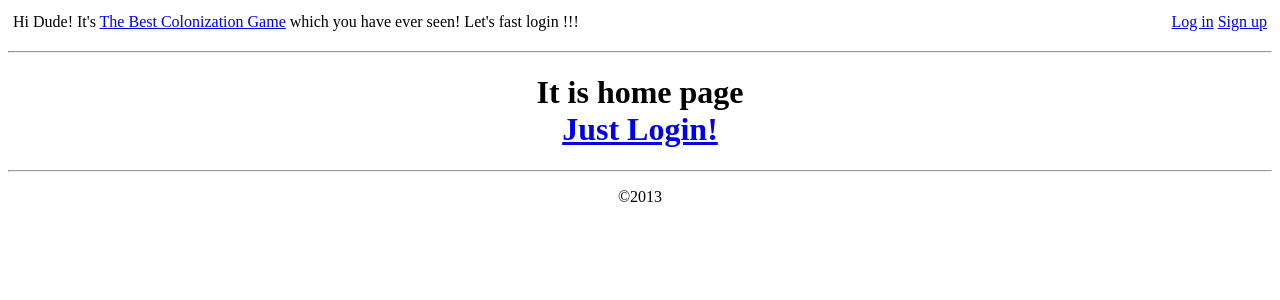
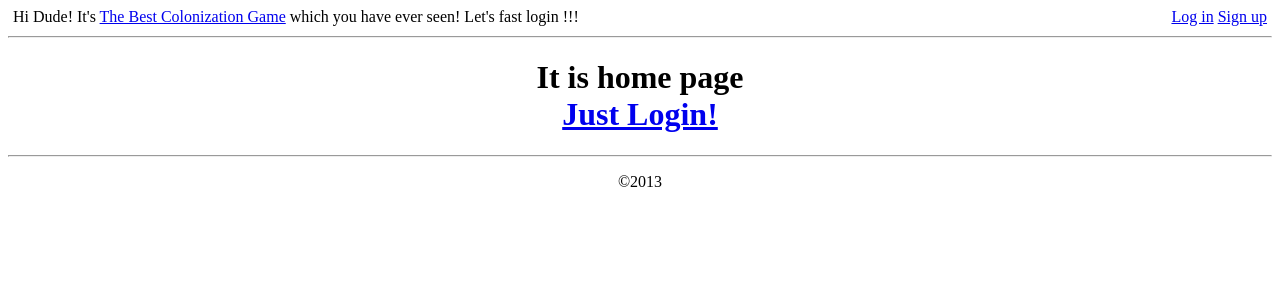
Before and after one commit to ArtemAstahov/colonization, a Django app: page / in a window 1280 px wide. Shown: the top 300 px of the page. Run offline with Django 3.2, Linux system fonts and the light colour scheme; some libraries are stand-ins or nearby versions.

Commit message:
change layout

```diff
--- a/requirements.txt
+++ b/requirements.txt
@@ -1 +1 @@
-Django==1.6
+Django==1.6.1
--- a/templates/game/header.html
+++ b/templates/game/header.html
@@ -5,8 +5,8 @@
     <script type="text/javascript" charset="utf-8" src="{% static "game/js/lib/kinetic-v4.7.4.min.js" %}" ></script>
 </head>
 
-<header style="width: 100%; height: 35px; text-align: center;">
-    <div style="float: left; margin: 5px">
+<header style="width: 100%; height: 20px; text-align: center;">
+    <div style="float: left; margin-left: 5px;">
         Hi
         {% if user.is_authenticated %}
             {{ user.username }}!
@@ -21,7 +21,7 @@
         {% endif %}
     </div>
 
-    <div style="float: right; margin: 5px">
+    <div style="float: right; margin-right: 5px">
         {% if user.is_authenticated %}
             <a href="logout">Logout</a>
         {%  else  %}
```
Also changed, not shown: templates/game/game.html (+4 -6 lines).
